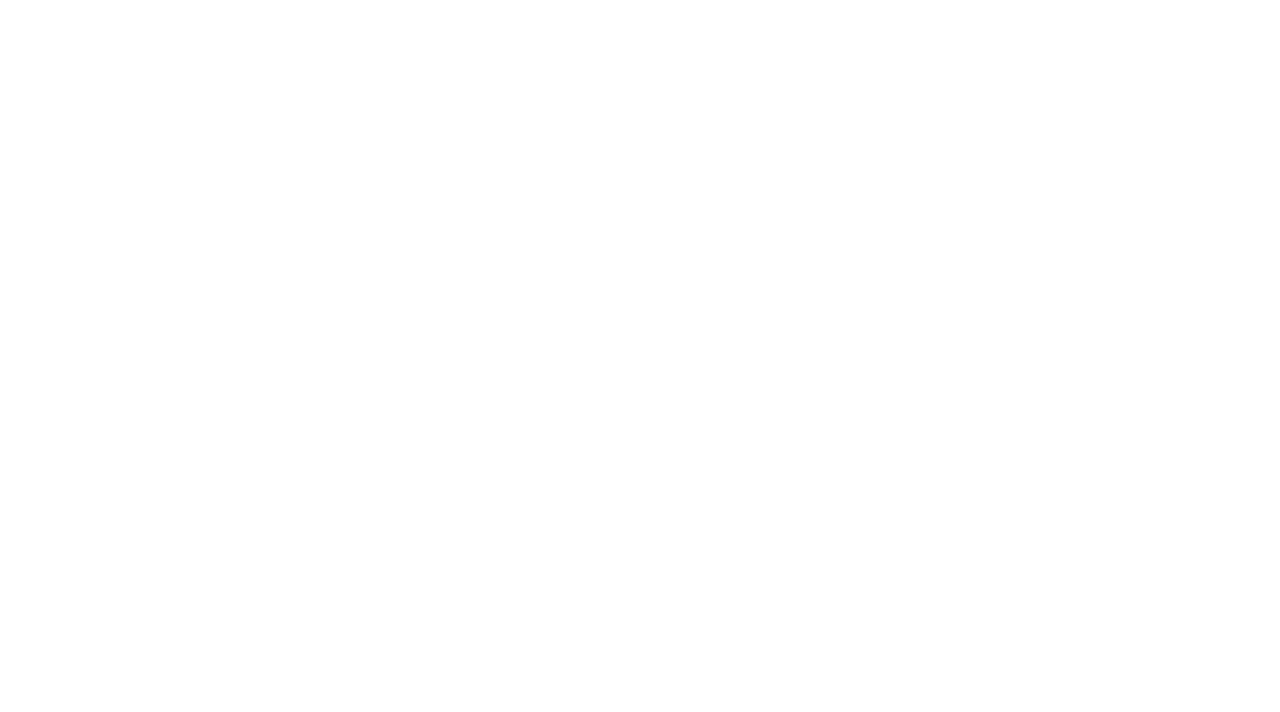
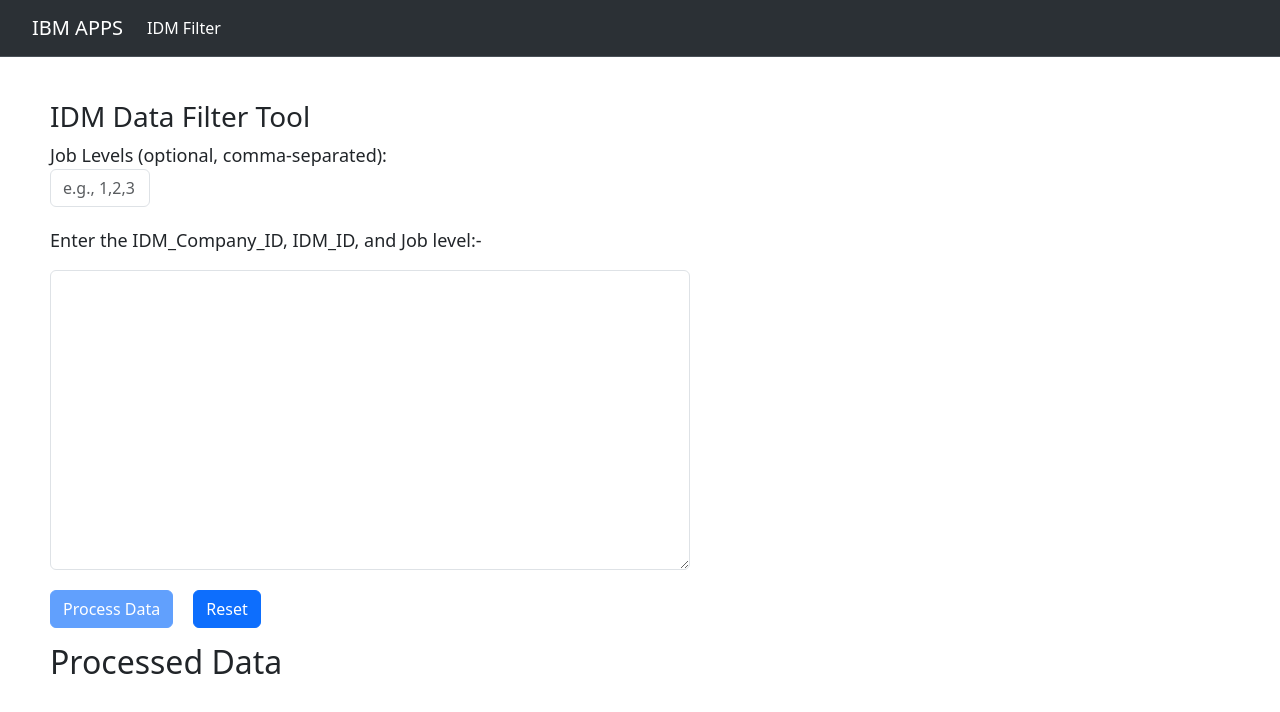
Before and after one commit to rahulrayappasamy/IDM-Filter, a React (Create React App) app: page /IDM-Filter/filter in a window 1280 px wide. Shown: the top 712 px of the page. Built offline with nearby package versions, Linux system fonts and the light colour scheme.

Commit message:
Update Filter.js with improved logic

```diff
--- a/package.json
+++ b/package.json
@@ -2,7 +2,7 @@
   "name": "idm-filter",
   "version": "0.1.0",
   "private": true,
-  "homepage": "https://rahulrayappasamy.github.io/IDM-Filter",
+  "homepage": "https://rahulrayappasamy.github.io/IDM-Filter/",
   "dependencies": {
     "@testing-library/jest-dom": "^5.17.0",
     "@testing-library/react": "^13.4.0",
--- a/src/App.js
+++ b/src/App.js
@@ -1,5 +1,5 @@
 import React from "react";
-import { HashRouter as Router, Route, Routes } from "react-router-dom";
+import { BrowserRouter as Router, Route, Routes } from "react-router-dom";
 import Home from "./Components/Home";
 import Filter from "./Components/Filter";
 import "./Components/styles.css";
@@ -10,7 +10,7 @@ function App() {
     <Router basename="/IDM-Filter">
       <Routes>
         <Route path="/" element={<Home />} />
-        <Route path="/Filter" element={<Filter />} />
+        <Route path="/filter" element={<Filter />} />
       </Routes>
     </Router>
   );
--- a/src/Components/Filter.js
+++ b/src/Components/Filter.js
@@ -26,20 +26,18 @@ const Filter = () => {
     });
   };
 
-  const handleProcessData = () => {
-    if (!jobLevels.trim() || !bulkDataInput.trim()) {
-      alert("Both Job Level and Comp ID Person ID fields are mandatory.");
-      return;
-    }
-    const parsedData = parseInputData();
-    const jobLevelsArray = jobLevels ? jobLevels.split(",").map(Number) : [];
+  // Function to calculate output counts and prompt the user for max count
+  const generateOutputCounts = (data) => {
+    const jobLevelsArray = jobLevels.trim()
+      ? jobLevels.split(",").map(Number)
+      : [];
+    const outputCounts = {};
 
-    const outputCounts = {};
     for (let maxCount = 1; maxCount <= 10; maxCount++) {
       const dict = {};
       let count = 0;
 
-      parsedData.forEach((row) => {
+      data.forEach((row) => {
         const { company, jobLevel } = row;
         if (
           jobLevelsArray.length &&
@@ -47,6 +45,7 @@ const Filter = () => {
           !jobLevelsArray.includes(jobLevel)
         )
           return;
+
         if (!dict[company]) {
           dict[company] = 1;
           count++;
@@ -59,44 +58,82 @@ const Filter = () => {
       outputCounts[maxCount] = count;
     }
 
-    const userMaxCount = parseInt(
+    // Prompt user to select max count
+    const maxCount = parseInt(
       prompt(
         `Output Counts (IDM_ID per Company 1 to 10):\n${Object.entries(
           outputCounts
         )
           .map(
-            ([maxCount, count]) =>
-              `IDM_ID ${maxCount} per company: ${count} Person_ID(s)`
+            ([count, result]) =>
+              `IDM_ID ${count} per company: ${result} Person_ID(s)`
           )
           .join("\n")}\n\nEnter the Max Count you want:`
       )
     );
 
-    if (isNaN(userMaxCount) || userMaxCount < 1) {
+    return maxCount;
+  };
+
+  // Core function to process the data
+  const handleProcessData = () => {
+    if (!jobLevels.trim() || !bulkDataInput.trim()) {
+      alert("Both Job Level and Data Input fields are mandatory.");
+      return;
+    }
+
+    const parsedData = parseInputData();
+    if (parsedData.length === 0) return;
+
+    // Prompt user for max count
+    const maxCount = generateOutputCounts(parsedData);
+    if (isNaN(maxCount) || maxCount < 1) {
       alert("Invalid max count selected.");
       return;
     }
 
-    const dict = {};
-    const processedData = parsedData.filter((row) => {
-      const { company, jobLevel } = row;
-      if (
-        jobLevelsArray.length &&
-        jobLevel !== null &&
-        !jobLevelsArray.includes(jobLevel)
-      )
-        return false;
+    const jobLevelsArray = jobLevels.trim()
+      ? jobLevels.split(",").map(Number)
+      : [];
+    const dict = {}; // To keep track of employees processed per company
+    const processedData = [];
 
-      if (!dict[company]) {
-        dict[company] = 1;
-        return true;
-      } else if (dict[company] < userMaxCount) {
-        dict[company]++;
-        return true;
+    // Group data by company
+    const companyData = parsedData.reduce((acc, row) => {
+      const { company } = row;
+      if (!acc[company]) acc[company] = [];
+      acc[company].push(row);
+      return acc;
+    }, {});
+
+    // Process data for each company
+    for (const company in companyData) {
+      const companyRows = companyData[company].filter((row) =>
+        jobLevelsArray.includes(row.jobLevel)
+      );
+      const selectedRows = [];
+      let levelIndex = 0; // Track current job level index
+
+      // Continue until max count or available records are selected
+      while (selectedRows.length < maxCount && companyRows.length) {
+        const targetLevel = jobLevelsArray[levelIndex];
+        const index = companyRows.findIndex(
+          (row) => row.jobLevel === targetLevel
+        );
+
+        if (index !== -1) {
+          selectedRows.push(companyRows[index]);
+          companyRows.splice(index, 1); // Remove selected row from company data
+        }
+
+        // Move to next job level, looping back if at end of list
+        levelIndex = (levelIndex + 1) % jobLevelsArray.length;
       }
-      return false;
-    });
 
+      processedData.push(...selectedRows);
+    }
+
+    // Sort and set processed data
     processedData.sort((a, b) => a.company.localeCompare(b.company));
     setOutputData(processedData);
   };
```
Also changed, not shown: public/404.html (added, +18 -0 lines).
